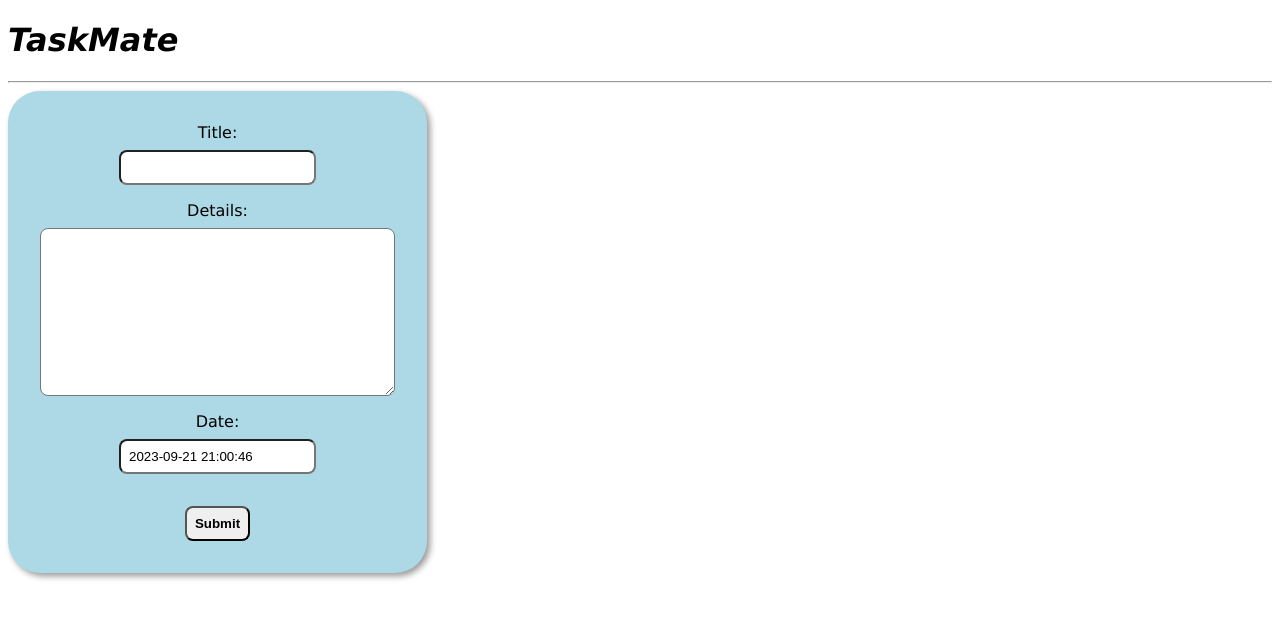
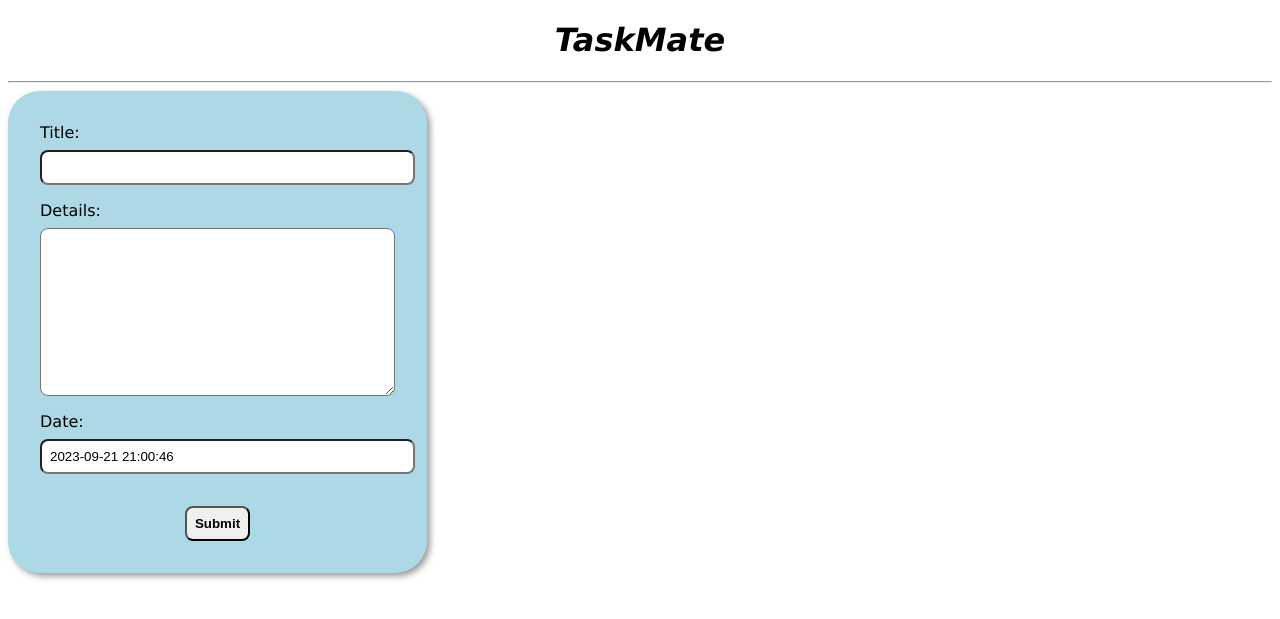
Before and after one commit to notevanrutten/TaskMate, a Django app: page / in a window 1280 px wide. Shown: the top 619 px of the page. Run offline with Django 4.2, Linux system fonts and the light colour scheme; data that the repository does not hold is empty; some libraries are stand-ins or nearby versions.

Commit message:
Styling changes

```diff
--- a/taskmate_app/static/style.css
+++ b/taskmate_app/static/style.css
@@ -1,34 +1,36 @@
 body {
   font-family: Verdana;
+}
+header {
+  text-align: center;
 }
 .card {
   background-color: lightblue;
 }
-
-form {
+.add-task form {
   background-color: lightblue;
   border-radius: 2rem;
   box-shadow: 0.2rem 0.2rem 0.4rem rgba(0, 0, 0, 0.4);
   display: inline-block;
   padding: 1rem 2rem 2rem 2rem;
-  text-align: center;
 }
-form * {
+.add-task form * {
   display: block;
   margin: 0 auto;
 }
-form label {
+.add-task form label {
   margin: 1rem 0 0.5rem 0;
 }
-form input[type="text"] {
+.add-task form input[type="text"] {
+  border-radius: 0.5rem;
+  padding: 0.5rem;
+  width: 100%;
+}
+.add-task form textarea {
   border-radius: 0.5rem;
   padding: 0.5rem;
 }
-form textarea {
-  border-radius: 0.5rem;
-  padding: 0.5rem;
-}
-form input[type="submit"] {
+.add-task form input[type="submit"] {
   border-radius: 0.5rem;
   font-weight: bold;
   margin-top: 2rem;
--- a/taskmate_app/templates/index.html
+++ b/taskmate_app/templates/index.html
@@ -6,9 +6,10 @@
     <meta charset="UTF-8" />
     <meta name="viewport" content="width=device-width, initial-scale=1.0" />
     <title>TaskMate</title>
-    <link rel="stylesheet" href="{% static 'style.css' %}">
+    <link rel="stylesheet" href="{% static 'style.css' %}" />
     <script src="https://kit.fontawesome.com/5be5848e0a.js" crossorigin="anonymous"></script>
   </head>
+
   <body>
     {% if messages %} {% for messages in messages %}
     <strong>{{message}}</strong>
@@ -20,7 +21,7 @@
     </header>
 
     <main>
-      <div>
+      <div class="tasks">
         {% for i in list %}
         <div class="card">
           <center><b>{{i.title}}</b></center>
@@ -32,15 +33,17 @@
           <br />
           <form action="/del/{{i.id}}" method="POST">
             {% csrf_token %}
-            <button value="remove" type="submit"><i class="fa-solid fa-trash"></i></span></button>
+            <button value="remove" type="submit"><i class="fa-solid fa-trash"></i></button>
           </form>
         </div>
         {% endfor %}
       </div>
-      <form method="POST">
-        {% csrf_token %} {{forms.as_p}}
-        <input type="submit" value="Submit" />
-      </form>
+      <div class="add-task">
+        <form method="POST">
+          {% csrf_token %} {{forms.as_p}}
+          <input type="submit" value="Submit" />
+        </form>
+      </div>
     </main>
   </body>
 </html>
```
